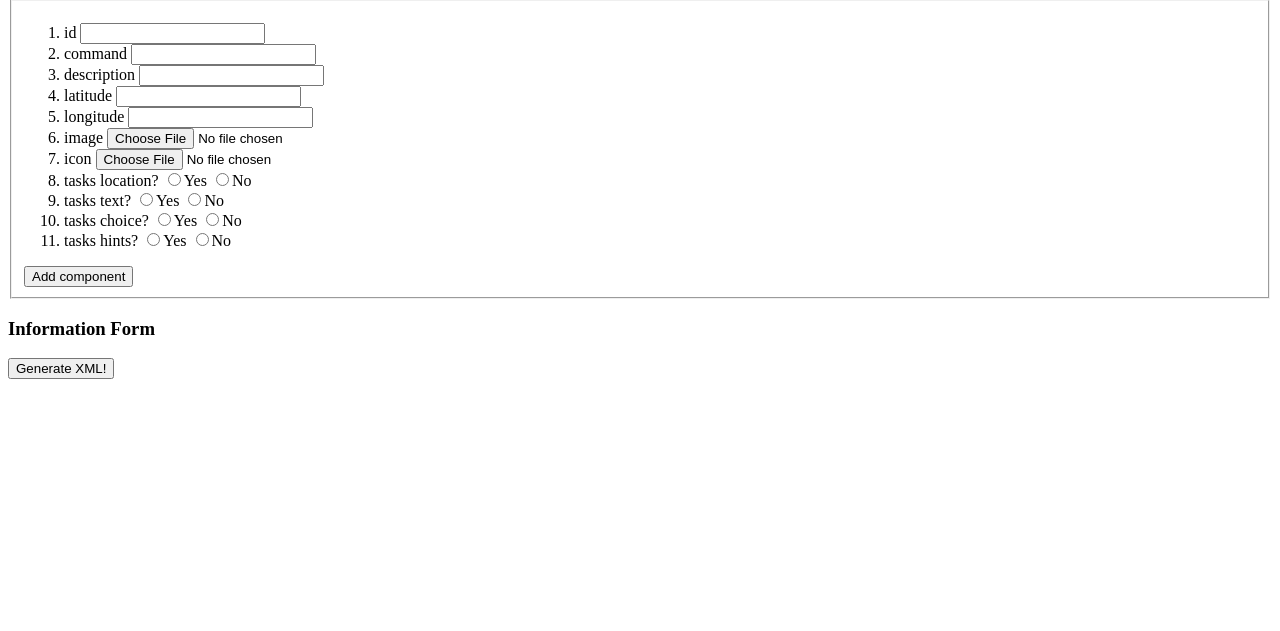
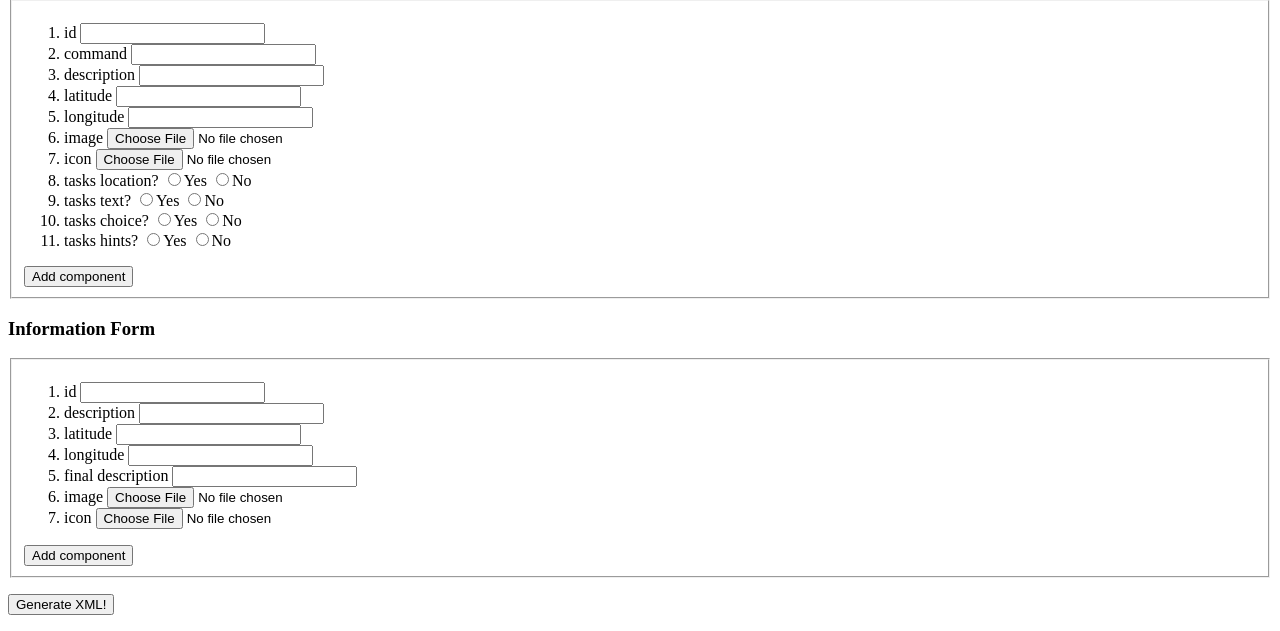
Before and after one commit to fijolekProjects/scenarioEditorWebPy, a Python web app: template templates/appMenu.html in a window 1280 px wide. Shown: the part 226-857 px from the top of the page. Before the commit the page ends 605 px from the top, so only its background shows below. Run offline with Jinja, Linux system fonts and the light colour scheme; the template is opened without the code that fills it, so the values that code supplies are empty; some libraries are stand-ins or nearby versions.

Commit message:
dodany drugi formularz, teraz na pierwszym miejscu kazdego formularza wystepuje znacznik FORM_TYPE ktory okresla czy formularz jest questem czy informacja

```diff
--- a/static/ajaxFormHandle.js
+++ b/static/ajaxFormHandle.js
@@ -3,13 +3,13 @@ $(document).ready(function () {
 	var queryStringsArr = [];
 
 
-    $(".formButton").click(function () {
-    	 $(".fileInput").each(function () {
+    $("#questButton").click(function () {
+    	 $(".questFileInput").each(function () {
     		 var fileName = $(this).val().replace(/C:\\fakepath\\/i, '');
     		 $(":input:eq(" + ($(":input").index($(this)) + 1) + ")").val(fileName);
     	 });
 
-    	var serializedForm = $("form").serialize();
+    	var serializedForm = $("#questForm").serialize();
     	var currentId = $('#id').val();
     	componentArray[currentId]["queryString"] = serializedForm;
 
@@ -22,6 +22,26 @@ $(document).ready(function () {
         });
         return false;
     });
+
+    $("#infoButton").click(function () {
+   	 $(".infoFileInput").each(function () {
+   		 var fileName = $(this).val().replace(/C:\\fakepath\\/i, '');
+   		 $(":input:eq(" + ($(":input").index($(this)) + 1) + ")").val(fileName);
+   	 });
+
+   	var serializedForm = $("#infoForm").serialize();
+   	var currentId = $('#info_id').val();
+   	componentArray[currentId]["queryString"] = serializedForm;
+
+   	queryStringsArr.push(serializedForm);
+   	cleanForms();
+   	goToChooseComponentTab();
+   	$("#remove_answer_button").click();
+       $.ajax({
+           async: false,
+       });
+       return false;
+   });
 
     $(".scenarioButton").click(function () {
     	var wholeQueryString = "";
--- a/static/cleanForms.js
+++ b/static/cleanForms.js
@@ -1,6 +1,7 @@
 function cleanForms() {
     hideFormFields();
-    $("form").get(0).reset();
+    $("#questForm").get(0).reset();
+    $("#infoForm").get(0).reset();
 
 }
 
--- a/static/formFunctions.js
+++ b/static/formFunctions.js
@@ -1,6 +1,7 @@
 function cleanForms() {
     hideFormFields();
-    $("form").get(0).reset();
+    $("#questForm").get(0).reset();
+    $("#infoForm").get(0).reset();
 
 }
 
--- a/templates/appMenu.html
+++ b/templates/appMenu.html
@@ -31,12 +31,13 @@ $def with ()
                         <fieldset>
                             <ol class="formset">
                                 <li>
+                                		<input type="hidden" name="FORM_TYPE" value="quest" />
                                     <label for="id">id</label>
                                     <input type="number" id="id" name="id" readonly/>
                                 </li>
                                 <li>
                                     <label for="command">command</label>
-                                    <input type="text" id="command" name="command" />
+                                    <input type="text" id="quest_command" name="command" />
                                 </li>
                                 <li>
                                     <label for="description">description</label>
@@ -52,12 +53,12 @@ $def with ()
                                 </li>
                                 <li>
                                     <label for="image">image</label>
-                                    <input type="file" id="imageFile" name="imageFile" class="fileInput"/>
+                                    <input type="file" id="imageFile" name="imageFile" class="questFileInput"/>
                                     <input type="hidden" id="image" name="image"/>
                                 </li>
                                 <li>
                                     <label for="icon">icon</label>
-                                    <input type="file" id="iconFile" name="icon" class="fileInput"/>
+                                    <input type="file" id="iconFile" name="icon" class="questFileInput"/>
                                     <input type="hidden" id="icon" name="icon"/>
                                 </li>
                                 <li>
@@ -132,25 +133,64 @@ $def with ()
                                         </li>
                                         <li>
                                             <label for="hints_image">hints image / cost</label>
-                                            <input type="file" id="hints_imageFile" name="hints_imageFile" class="fileInput"/>
+                                            <input type="file" id="hints_imageFile" name="hints_imageFile" class="questFileInput"/>
                                             <input type="hidden" id="hints_image" name="hints_image" />
                                             <input type="number" id="hints_image_cost" name="hints_image_cost"/>
                                         </li>
                                         <li>
                                             <label for="hints_sound">hints sound / cost</label>
-                                            <input type="file" id="hints_soundFile" name="hints_soundFile" class="fileInput"/>
+                                            <input type="file" id="hints_soundFile" name="hints_soundFile" class="questFileInput"/>
                                             <input type="hidden" id="hints_sound" name="hints_sound" />
                                             <input type="number" id="hints_sound_cost" name="hints_sound_cost"/>
                                         </li>
                                     </ol>
                                 </li>
                             </ol>
-                            <input class="formButton" type="submit" value="Add component"/>
+                            <input id="questButton" class="formButton" type="submit" value="Add component"/>
                         </fieldset>
                     </form>
                 </div>
                 <h3>Information Form</h3>
-                <div></div>
+                <div>
+                <form method="post" id="infoForm">
+                        <fieldset>
+                            <ol class="formset">
+                                <li>
+                                		<input type="hidden" name="FORM_TYPE" value="info" />
+                                    <label for="id">id</label>
+                                    <input type="number" id="info_id" name="id" readonly/>
+                                </li>
+                                <li>
+                                    <label for="description">description</label>
+                                    <input type="text" id="info_description" name="description" />
+                                </li>
+                                <li>
+                                    <label for="latitude">latitude</label>
+                                    <input type="text" id="info_latitude" name="latitude" />
+                                </li>
+                                <li>
+                                    <label for="longitude">longitude</label>
+                                    <input type="text" id="info_longitude" name="longitude" />
+                                </li>
+                                <li>
+                                    <label for="finaldescription">final description</label>
+                                    <input type="text" id="info_finaldescription" name="finaldescription" />
+                                </li>
+                                <li>
+                                    <label for="image">image</label>
+                                    <input type="file" id="imageFile" name="imageFile" class="infoFileInput"/>
+                                    <input type="hidden" id="info_image" name="image"/>
+                                </li>
+                                <li>
+                                    <label for="icon">icon</label>
+                                    <input type="file" id="iconFile" name="icon" class="infoFileInput"/>
+                                    <input type="hidden" id="info_icon" name="icon"/>
+                                </li>
+                            </ol>
+                            <input id="infoButton" class="formButton" type="submit" value="Add component"/>
+                        </fieldset>
+                    </form>
+                </div>
             </div>
         </div>
         <div id="tabs-3">
```
Also changed, not shown: templates/base.html (+26 -2 lines).
